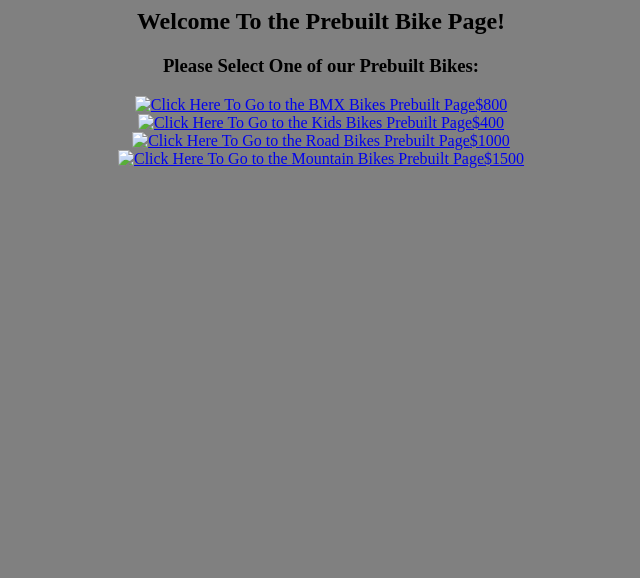
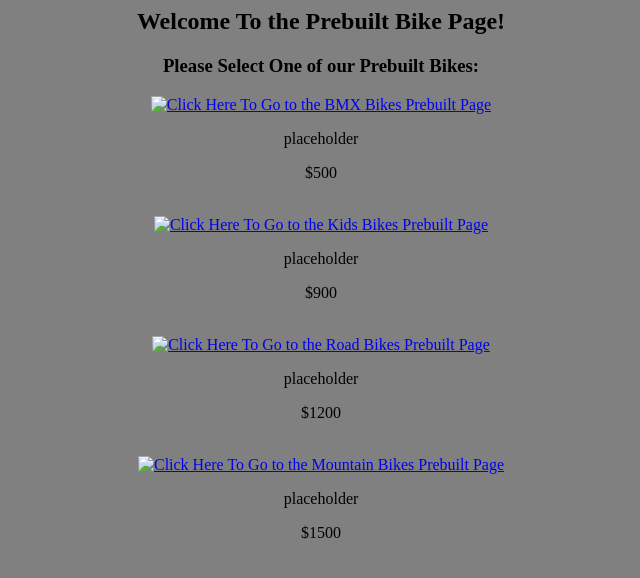
Before and after one commit to Jerkrop/BikeShopProject, a Flask app: page /Prebuild in a window 1280 px wide. Shown: the top 578 px of the page, without its empty margins (319-959 px from the left). Run offline with Flask 2, Linux system fonts and the light colour scheme; some libraries are stand-ins or nearby versions.

Commit message:
Added placeholders and prebuild page added review for header

```diff
--- a/BikeShopFinalProject/MyProject/Static/main.css
+++ b/BikeShopFinalProject/MyProject/Static/main.css
@@ -192,7 +192,6 @@ li a:hover {
 
 .next {
   right: 0;
-  ;
   border-radius: 3px 0 0 3px;
 }
 
@@ -227,8 +226,28 @@ li a:hover {
   left: 0;
   bottom: 0;
   width: 100%;
-  height: 150px;
+  height: 175px;
   background-color: black;
   color: white;
   text-align: center;
 }
+.fa {
+  padding: 20px;
+  font-size: 30px;
+  width: 50px;
+  text-align: center;
+  text-decoration: none;
+}
+.fa:hover {
+  opacity: 0.7;
+}
+
+.fa-facebook {
+background: #3B5998;
+color: white;
+}
+
+.fa-twitter {
+background: #55ACEE;
+color: white;
+}
--- a/BikeShopFinalProject/MyProject/Templates/PrebuildPage.html
+++ b/BikeShopFinalProject/MyProject/Templates/PrebuildPage.html
@@ -9,14 +9,23 @@
         <h2>Welcome To the Prebuilt Bike Page!</h2>
 
         <h3>Please Select One of our Prebuilt Bikes:</h3>
-        <a href="http://127.0.0.1:5000/BMXbikes"><img title="Click Here To Go to the BMX Bikes Prebuilt Page" src="https://images.performancebike.com/cdn-cgi/image/f=auto,width=200/images/large/bikes/cult/01-cctw-22gw-b.jpg" />$800</a>
+        <a href="http://127.0.0.1:5000/BMXbikes"><img id="img" title="Click Here To Go to the BMX Bikes Prebuilt Page" src="https://images.performancebike.com/cdn-cgi/image/f=auto,width=200/images/large/bikes/cult/01-cctw-22gw-b.jpg" /></a>
+        <p id="desc">placeholder</p>
+        <p id="cost">$500</p>
         <br>
-        <a href="http://127.0.0.1:5000/KidsBikes"><img title="Click Here To Go to the Kids Bikes Prebuilt Page " src="https://images.performancebike.com/cdn-cgi/image/f=auto,width=200/images/large/bikes/kink/bk405pur22.jpg" />$400</a>
+        <a href="http://127.0.0.1:5000/KidsBikes"><img id="img" title="Click Here To Go to the Kids Bikes Prebuilt Page " src="https://images.performancebike.com/cdn-cgi/image/f=auto,width=200/images/large/bikes/kink/bk405pur22.jpg" /></a>
+        <p id="desc">placeholder</p>
+        <p id="cost">$900</p>
         <br>
-        <a href="http://127.0.0.1:5000/Roadbikes"><img title="Click Here To Go to the Road Bikes Prebuilt Page" src="https://images.performancebike.com/cdn-cgi/image/f=auto,width=200/images/large/bikes/surly/bk3506.jpg" />$1000</a>
+        <a href="http://127.0.0.1:5000/Roadbikes"><img id="img"title="Click Here To Go to the Road Bikes Prebuilt Page" src="https://images.performancebike.com/cdn-cgi/image/f=auto,width=200/images/large/bikes/surly/bk3506.jpg" /></a>
+        <p id="desc">placeholder</p>
+        <p id="cost">$1200</p>
         <br>
-        <a href="http://127.0.0.1:5000/MountainBikes"><img title="Click Here To Go to the Mountain Bikes Prebuilt Page" src="https://images.performancebike.com/cdn-cgi/image/f=auto,width=200/images/large/bikes/surly/bk3506.jpg" />$1500</a>
-<br>
+
+        <a href="http://127.0.0.1:5000/MountainBikes"><img id="img" title="Click Here To Go to the Mountain Bikes Prebuilt Page" src="https://images.performancebike.com/cdn-cgi/image/f=auto,width=200/images/large/bikes/surly/bk3506.jpg" /></a>
+        <p id="desc">placeholder</p>
+        <p id="cost">$1500</p>
+        <br>
 
     </form>
     </div>
```
Also changed, not shown: BikeShopFinalProject/MyProject/Templates/StorePage.html (+10 -5 lines).
